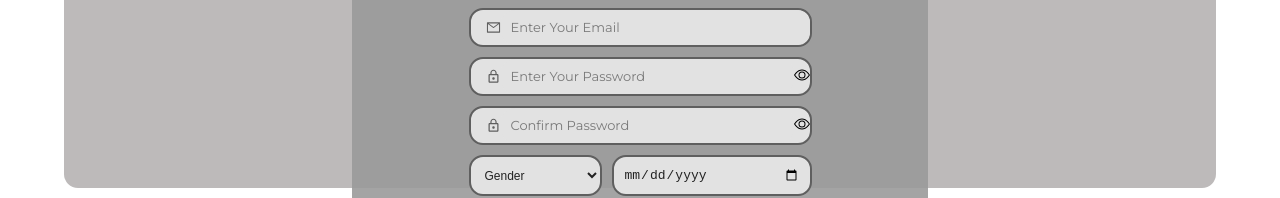
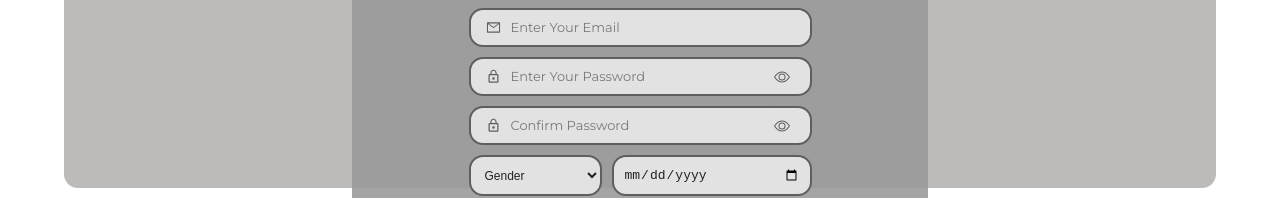
Before and after one commit to teutakk/SocialMediaFrontend, a React (Create React App) app: page /register in a window 1280 px wide. Shown: the part 292-490 px from the top of the page. Built offline with nearby package versions, Linux system fonts and the light colour scheme.

Commit message:
Small margin edit

```diff
--- a/src/components/CustomInput.module.css
+++ b/src/components/CustomInput.module.css
@@ -20,6 +20,22 @@ input:-webkit-autofill:focus,
 input:-webkit-autofill:active {
     -webkit-background-clip: text;
     box-shadow: inset 0 0 20px 20px #e2e2e2;
+}
+.icons {
+    position: absolute;
+    right: 0;
+    top: 50%;
+    transform: translateY(-50%);
+    display: flex;
+    align-items: center;
+    cursor: pointer;
+    margin-right: 20px;
+  }
+  .togglePassword {
+    color: #5f5f5f;
+    margin-left: -5px;
+    margin-right: 20px;
+    margin-top: 5px;
 }
 
 .birthdayInput {
```
